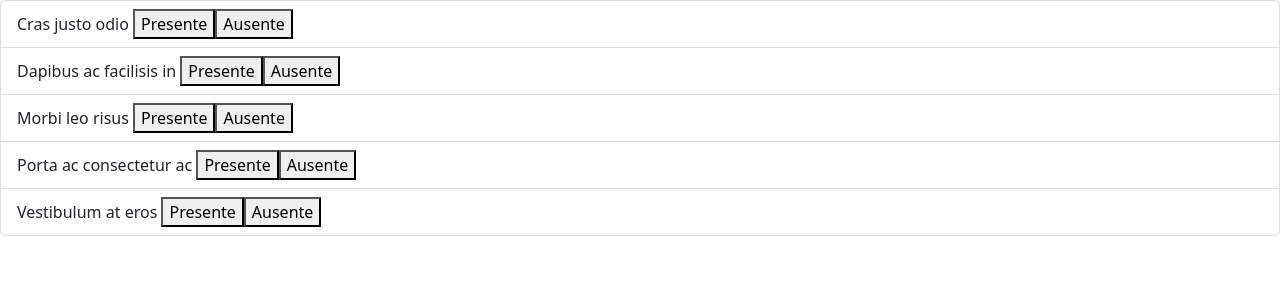
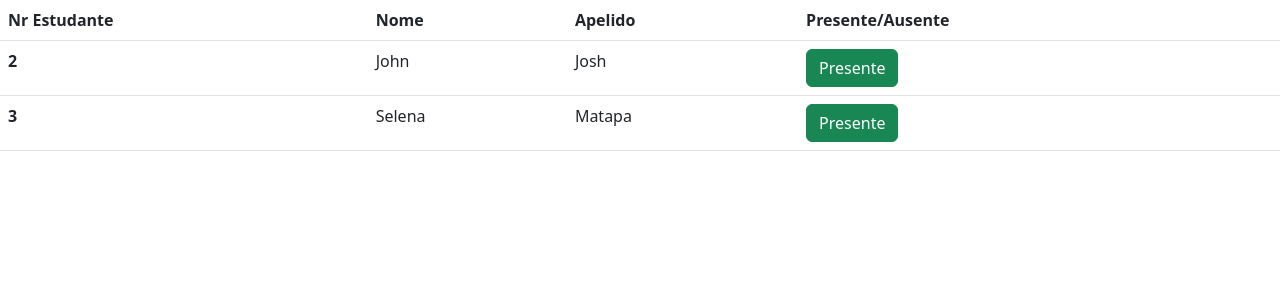
Before and after one commit to samuellangajr/my-app, a React (Create React App) app: page / in a window 1280 px wide. Shown: the top 300 px of the page. Built offline with nearby package versions, Linux system fonts and the light colour scheme.

Commit message:
Alteracao da tabela e criacao dos botoes

```diff
--- a/src/App.js
+++ b/src/App.js
@@ -1,18 +1,18 @@
-import logo from './logo.svg';
 import './App.css';
-import ListGroup from 'react-bootstrap/ListGroup';
+import Table from './components/table'
 function App() {
 
+  var data =
+  [
+    {'id': 2, 'name': 'John', 'surname': 'Josh'},
+    {'id': 3, 'name': 'Selena', 'surname': 'Matapa'},
+  ]
     return (
-      <ListGroup>
-        <ListGroup.Item>Cras justo odio <button>Presente</button><button>Ausente</button></ListGroup.Item>
-        <ListGroup.Item>Dapibus ac facilisis in  <button>Presente</button><button>Ausente</button></ListGroup.Item>
-        <ListGroup.Item>Morbi leo risus <button>Presente</button><button>Ausente</button></ListGroup.Item>
-        <ListGroup.Item>Porta ac consectetur ac <button>Presente</button><button>Ausente</button></ListGroup.Item>
-        <ListGroup.Item>Vestibulum at eros <button>Presente</button><button>Ausente</button></ListGroup.Item>
-      </ListGroup>
+      <Table props={data} ></Table>
     );
 
 }
 
+
+
 export default App;
--- /dev/null
+++ b/src/components/table.js
@@ -0,0 +1,30 @@
+import React from "react";
+
+export default function table(props) {
+    const students = props.props
+return (
+    <table className="table">
+  <thead>
+    <tr>
+      <th scope="col">Nr Estudante</th>
+      <th scope="col">Nome</th>
+      <th scope="col">Apelido</th>
+      <th scope="col">Presente/Ausente</th>
+    </tr>
+
+  </thead>
+
+  <tbody>
+    {students.map((student, index) =>(
+        <tr data-index={index}>
+          <th scope="row">{ student.id }</th>
+          <td>{ student.name }</td>
+          <td>{ student.surname }</td>
+          <td><button className="btn btn-success">Presente</button></td>
+        </tr>
+
+    ))}
+  </tbody>
+</table>
+);
+}
```
